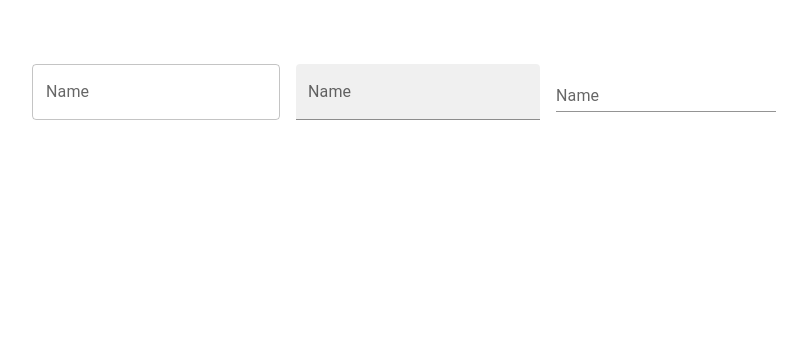
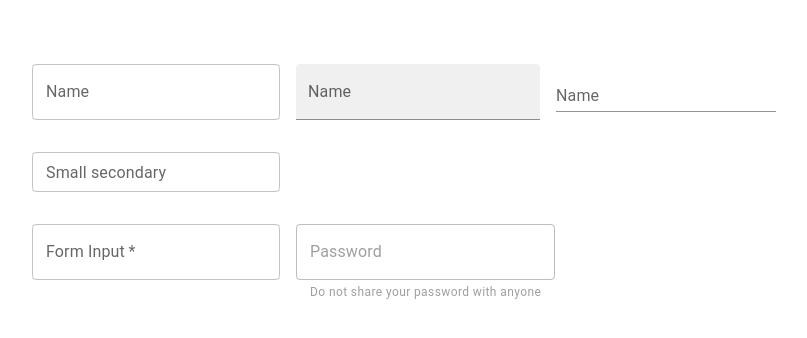
Before and after one commit to Dulatto/react-mui, a React (Create React App) app: page / in a window 1280 px wide. Shown: the top 338 px of the page, without its empty margins (32-839 px from the left). Built offline with nearby package versions, Linux system fonts and the light colour scheme.

Commit message:
mui text field variant

```diff
--- a/src/components/MuiTextField.tsx
+++ b/src/components/MuiTextField.tsx
@@ -8,6 +8,13 @@ export const MuiTextField = () => {
             <TextField label='Name' variant='filled'/>
             <TextField label='Name' variant='standard'/>
         </Stack>
+        <Stack spacing={2} direction='row'>
+        <TextField label='Small secondary' size='small' color='secondary'/>
+        </Stack>
+        <Stack spacing={2} direction='row'>
+        <TextField label='Form Input' required/>
+        <TextField label='Password' type='password' helperText='Do not share your password with anyone' disabled/>
+        </Stack>
     </Stack>
   )
 }
```
